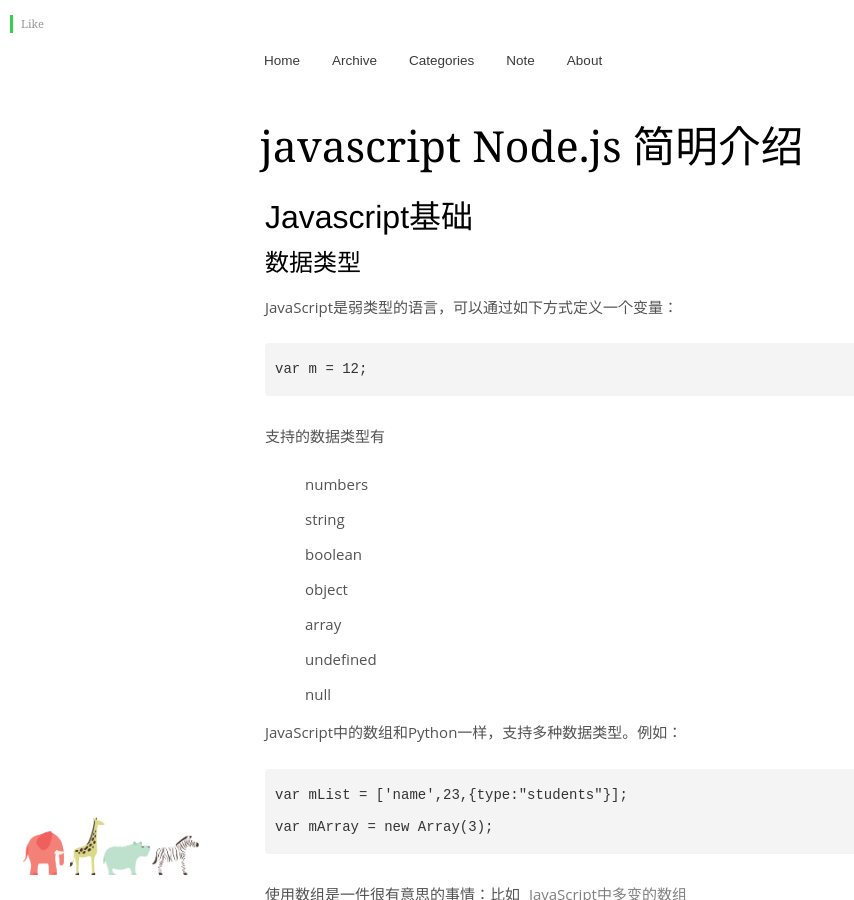
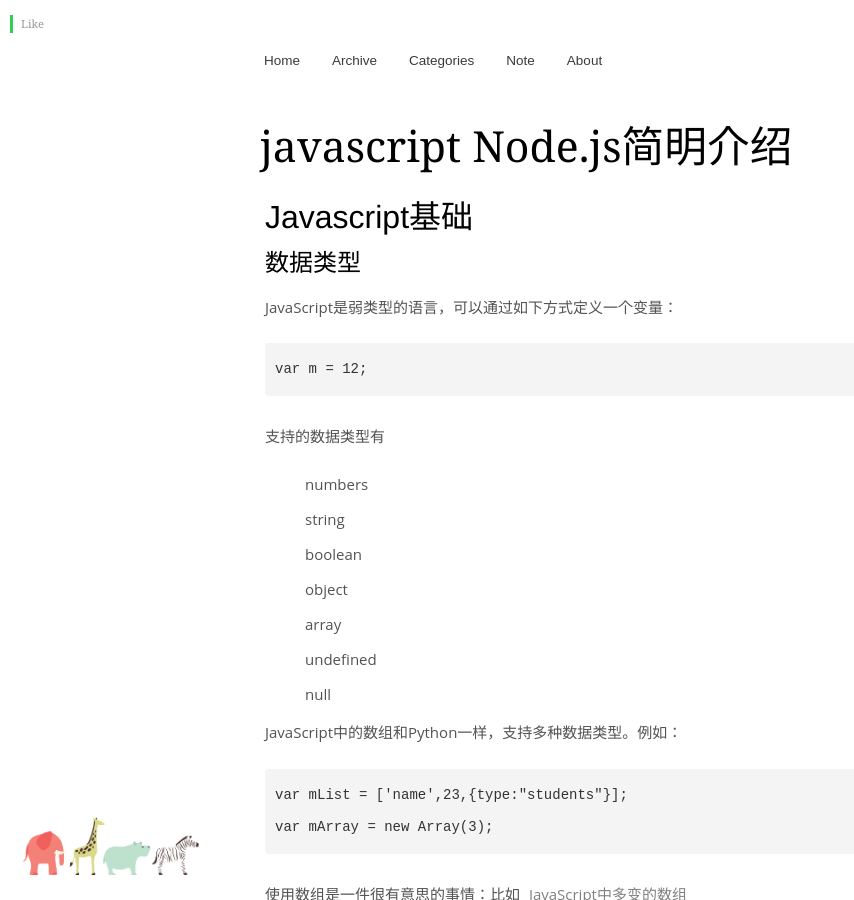
Before and after one commit to leeon/leeon.github.com, a Jekyll site: the page built from note/language/javascript.md, in a window 1280 px wide and 900 px high. Shown: the whole window, without its empty margins (0-854 px from the left). Built offline with Jekyll 4.4.1, drawn with Linux system fonts in a browser that asks for light colours; Markdown is read by kramdown in place of the engine named in the settings; comment, search, counter and statistics services are not loaded; part of the change alters nothing that is shown.

```diff
--- a/note/language/javascript.md
+++ b/note/language/javascript.md
@@ -1,7 +1,7 @@
 ---
 layout: page
-title: javascript  Node.js 简明介绍
-tagline: actually for node.js
+title: javascript Node.js简明介绍
+tagline: node
 group: language
 ---
 
@@ -139,5 +139,3 @@ JavaScript中函数的定义主要有两种形式：
 
 
 ##Node.js
-
-sd
```
